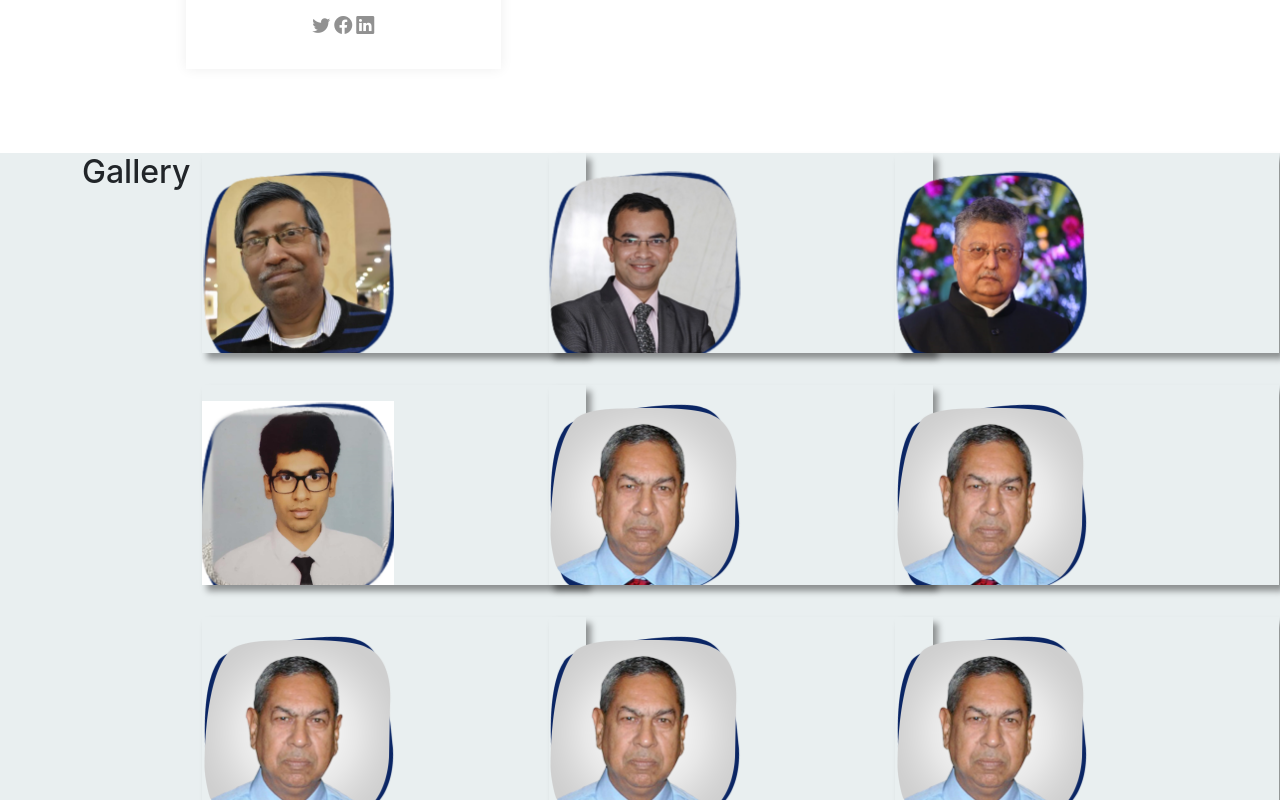
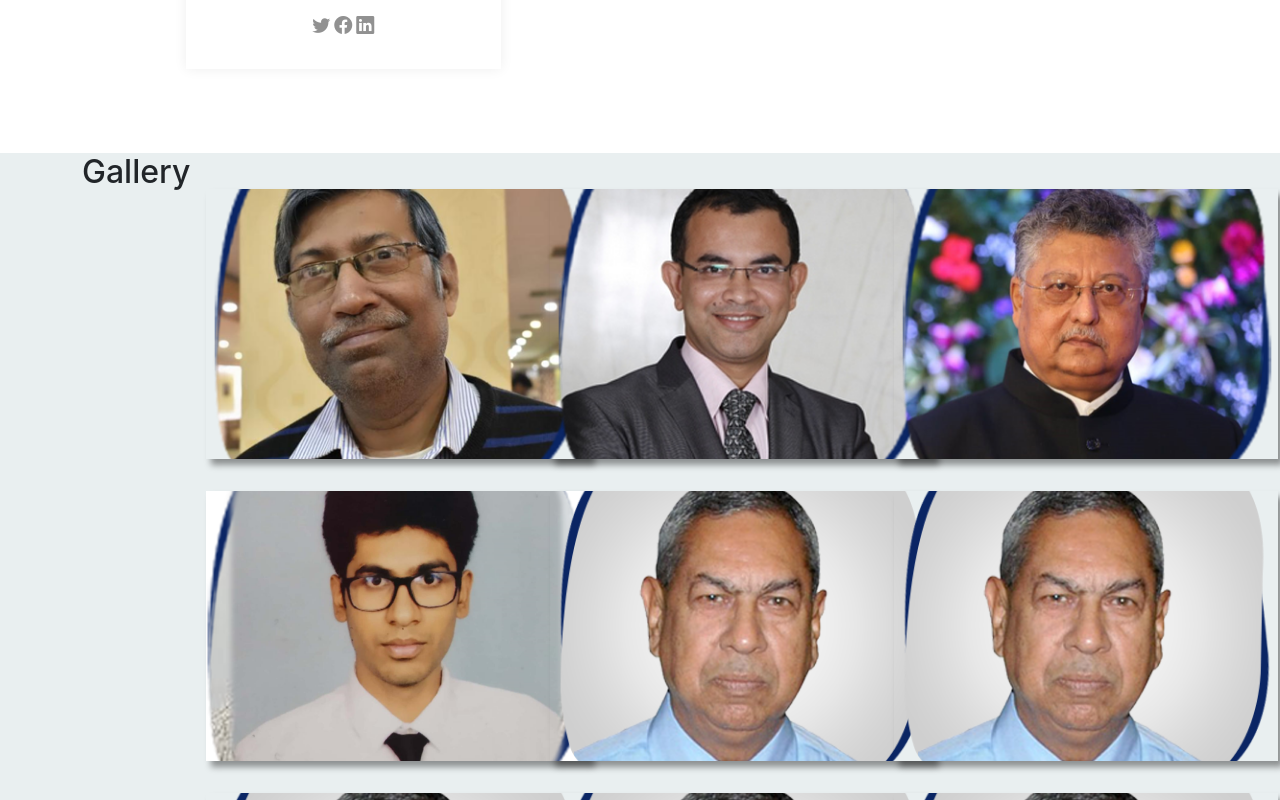
Before and after one commit to rabvik-innovations/Rabvik-Innovations--Website, a React (Create React App) app: page / in a window 1280 px wide. Shown: the part 1440-2240 px from the top of the page. Built offline with nearby package versions, Linux system fonts and the light colour scheme; the HTML template or start-up script is replaced by a standard one.

Commit message:
Add style to image cards

```diff
--- a/src/App.css
+++ b/src/App.css
@@ -172,11 +172,12 @@ button:hover{
    transition: all .4s ease;
   -webkit-transition: all .4s ease; */
   display: block;
-	width: 50%;
-	height: 100%;
+	/* width: 50%;
+	height: 100%; */
+  width:100%;
+  height:270px;
 	object-fit: cover;
 	transition: transform 400ms ease-out;
-  margin-top:1rem;
 
 }
 .img-card{
@@ -184,9 +185,9 @@ button:hover{
     flex: 1 0 24rem;
     margin: 1rem 1rem;
     box-shadow: 0.3rem 0.4rem 0.4rem rgba(0, 0, 0, 0.4);
-    overflow:hidden;
-    width:20%;
-    height:200px;
+    overflow:visible;
+    width:10%;
+    height:270px;
     margin-top:1rem;
     padding-right:0px 60px 0px;
     width:100px;
@@ -201,7 +202,8 @@ button:hover{
 .photo-section{
   display: flex;
 	flex-wrap: wrap;
-	margin: -1rem -1rem;
+	/* margin: -1rem -1rem; */
+  margin-top:20px;
 }
 
 /* @supports (display: grid) {
```
